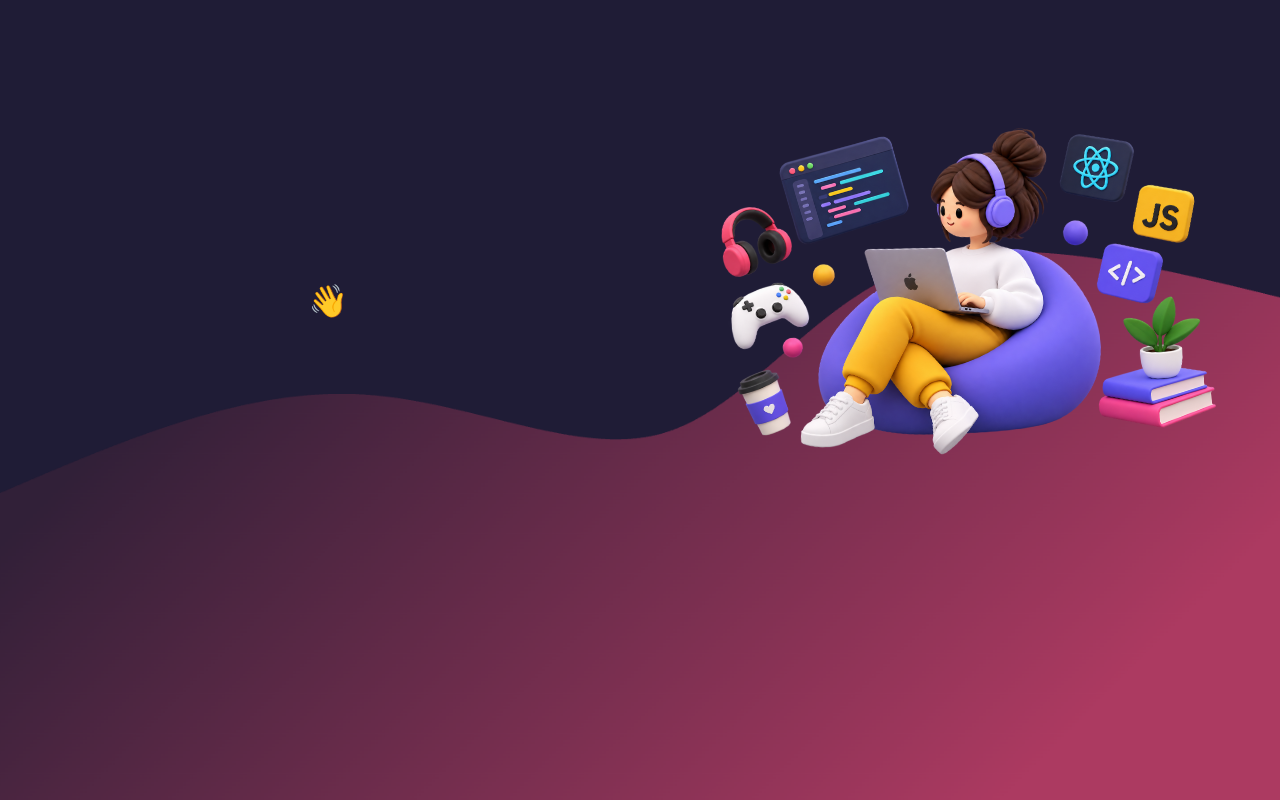
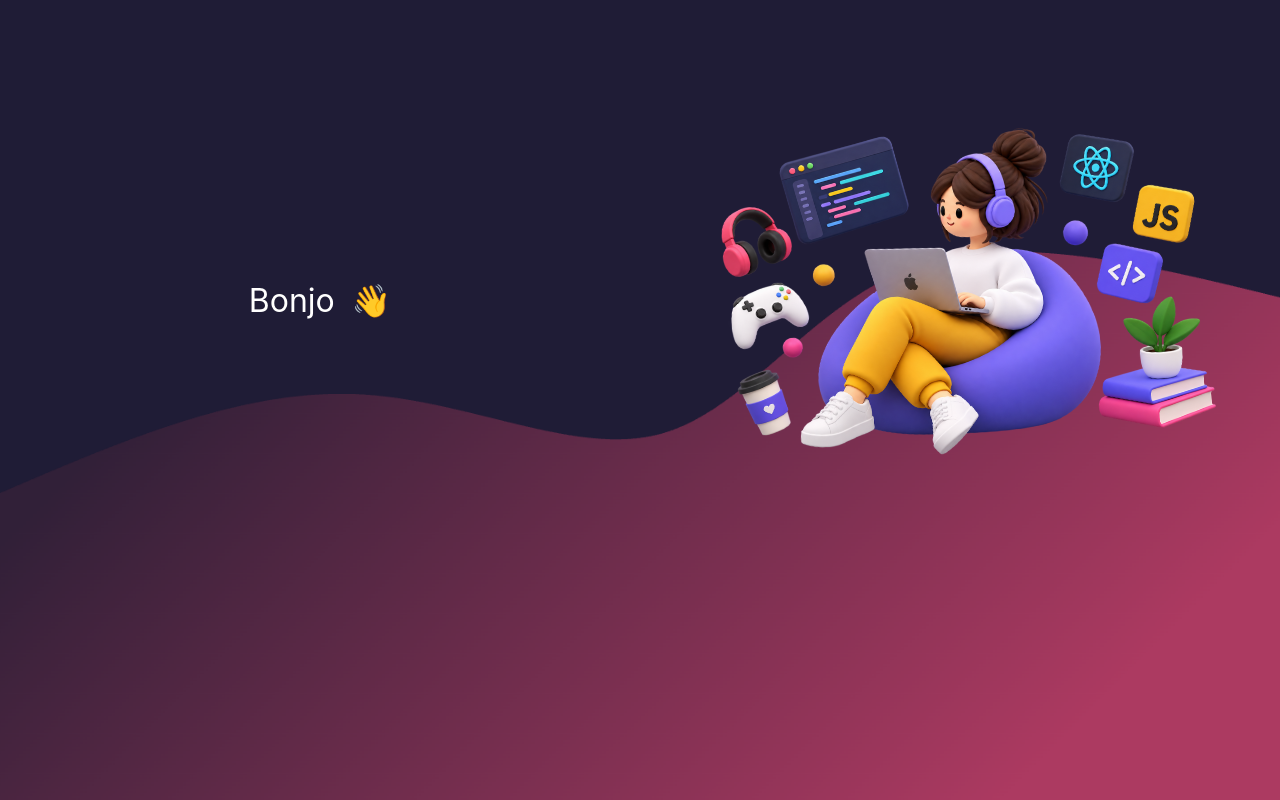
Before and after one commit to AngelaMorenoPrado/angelamorenoprado.github.io, a React (Create React App) app: page / in a window 1280 px wide. Built offline with nearby package versions, Linux system fonts and the light colour scheme.

Commit message:
fix: change greetings text

```diff
--- a/src/components/Introduction/Greeting.js
+++ b/src/components/Introduction/Greeting.js
@@ -4,7 +4,7 @@
   return (
     <Typewriter
       options={{
-        strings: ["Hello!", "¡Hola!", "Ciao!", "Bonjour!", "Hallo!"],
+        strings: ["Hi!", "¡Hola!", "Ciao!", "Bonjour!", "Hallo!"],
         autoStart: true,
         loop: true,
         delay: 80,
```
